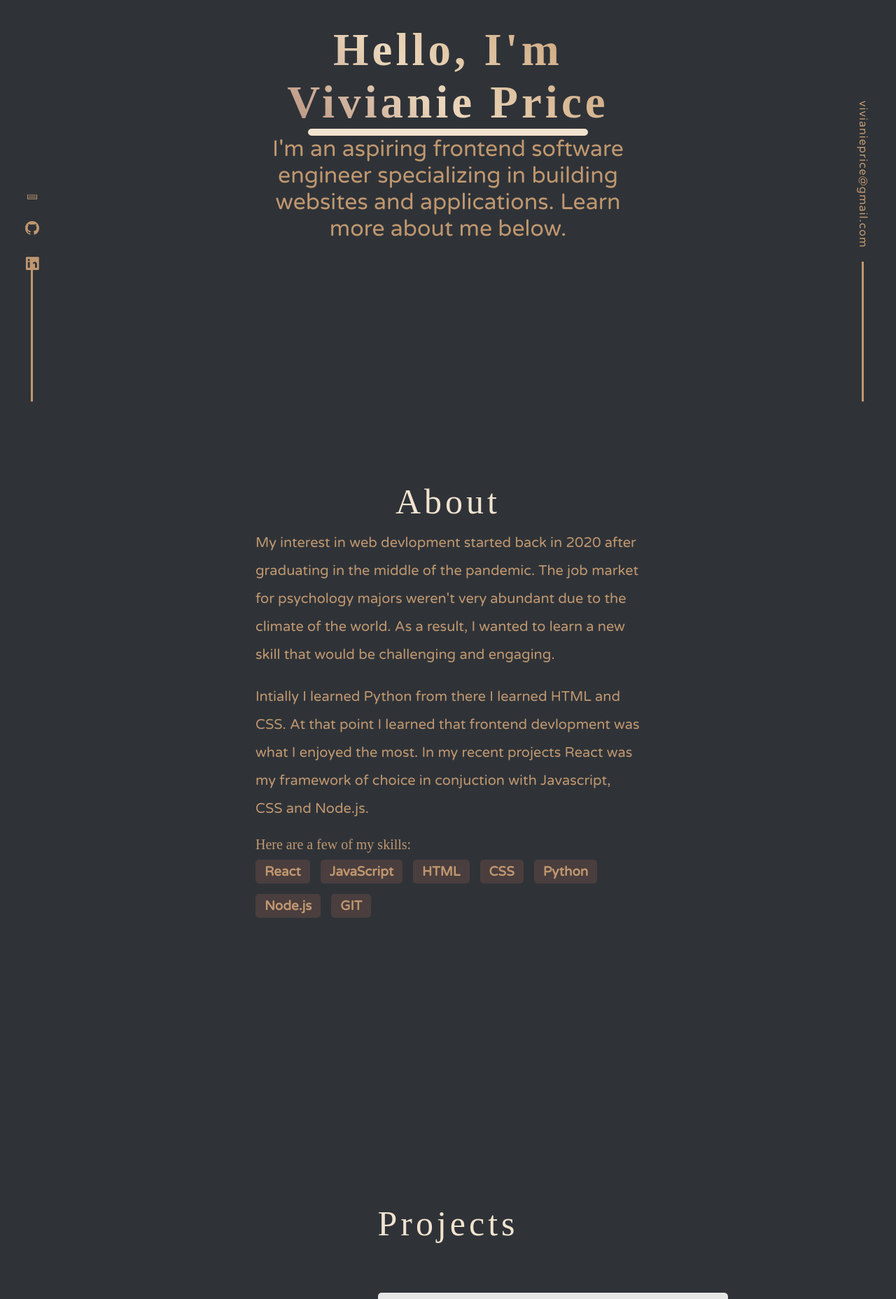
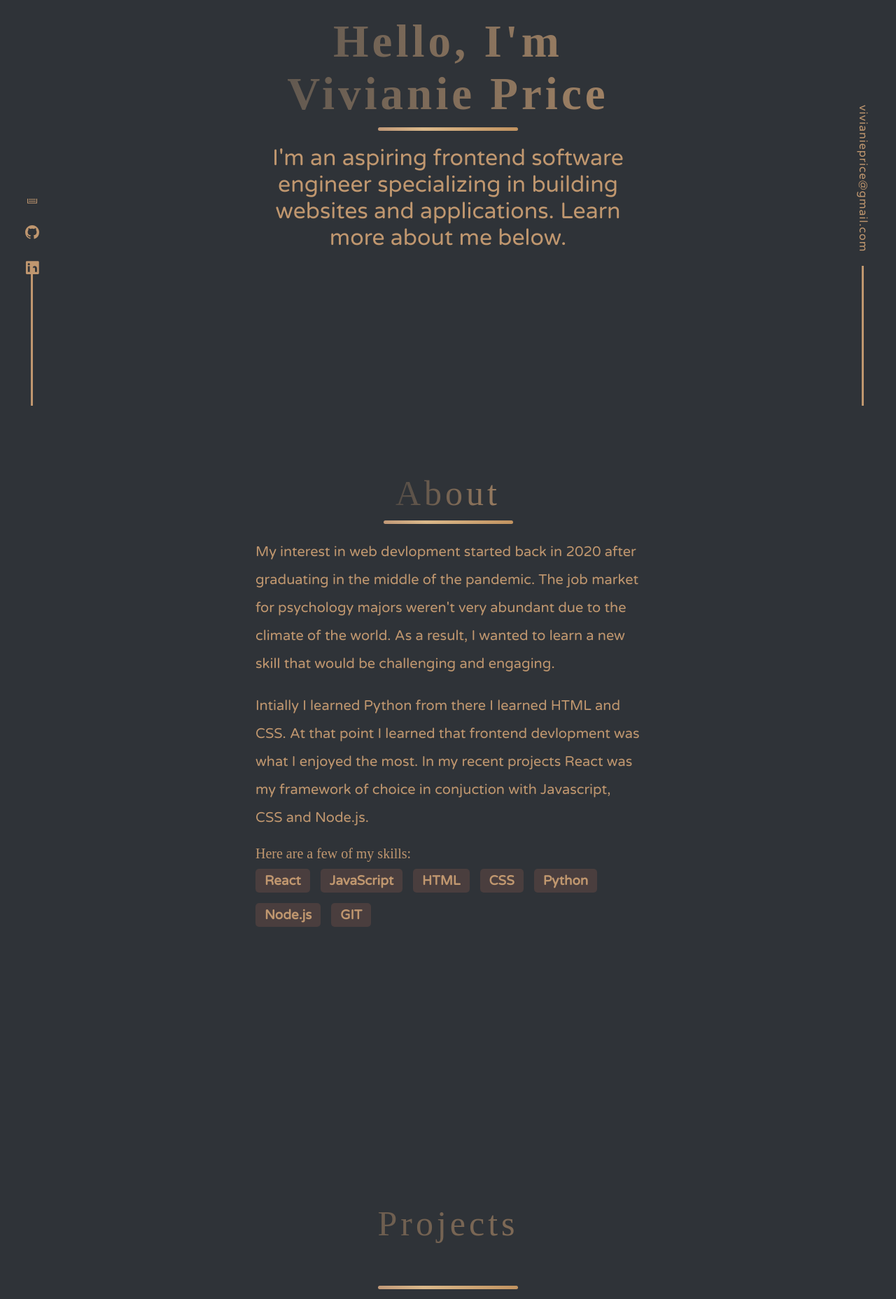
Before and after one commit to Vivianie-P/portfolio, a React (Create React App) app: page / in a window 1280 px wide. Shown: the part 220-2077 px from the top of the page at 70% size. Built offline with nearby package versions, Linux system fonts and the light colour scheme; a web font is replaced by a local one.

Commit message:
Added gradients to each section

```diff
--- a/src/App.css
+++ b/src/App.css
@@ -65,8 +65,8 @@ body {
 		align-items: center;
 		justify-content: center;
 		width: 35px;
-		position: absolute;
-		bottom: 6px;
+		position: fixed;
+		bottom: 0px;
 		left: auto;
 		right: 30px;
 	}
@@ -104,8 +104,8 @@ body {
 	.desktop-footer {
 		display: flex;
 		width: 90px;
-		position: absolute;
-		bottom: 6px;
+		position: fixed;
+		bottom: 0px;
 		left: 30px;
 		right: auto;
 		overflow-x: hidden;
@@ -117,6 +117,31 @@ body {
 }
 
 @media screen and (max-width: 800px) {
+	.logo {
+		--bg-size: 400%;
+		background: linear-gradient(
+				43deg,
+				rgba(175, 118, 63, 1) 0%,
+				rgba(218, 184, 138, 1) 30%,
+				rgba(156, 107, 93, 1) 50%,
+				rgba(218, 184, 138, 1) 70%,
+				rgba(175, 118, 63, 1) 100%
+			)
+			0 0 / 400% 100%;
+		background-size: 400%;
+		background-repeat: repeat;
+		background-clip: text;
+		-webkit-background-clip: text;
+		-webkit-text-fill-color: transparent;
+		animation: move-bg 30s infinite linear;
+	}
+
+	@keyframes move-bg {
+		to {
+			background-position: var(--bg-size) 0;
+		}
+	}
+
 	.side-menu {
 		display: none;
 	}
--- a/src/App.js
+++ b/src/App.js
@@ -68,7 +68,7 @@ function App() {
 
 						<div className="component-container">
 							<div ref={introRef}>
-								<Home />
+								<Home currTheme={theme} />
 							</div>
 							<div ref={aboutRef}>
 								<AboutMe />
--- a/src/Components/AboutMe.css
+++ b/src/Components/AboutMe.css
@@ -19,7 +19,18 @@
 	font-size: 3.5rem;
 	font-family: "Shrikhand", cursive;
 	font-weight: 400;
-	padding-bottom: 1rem;
+	--bg-size: 400%;
+	background: radial-gradient(
+			circle,
+			rgba(47, 51, 56, 1) 0%,
+			rgba(192, 151, 111, 1) 100%
+		)
+		0 0 / 400% 100%;
+	-webkit-text-fill-color: transparent;
+	color: transparent;
+	background-clip: text;
+	-webkit-background-clip: text;
+	animation: move-bg 30s infinite linear;
 }
 
 .aboutme-ppg {
--- a/src/Components/AboutMe.jsx
+++ b/src/Components/AboutMe.jsx
@@ -5,6 +5,7 @@ function AboutMe() {
 	return (
 		<div className="aboutme-main">
 			<h1 className="aboutme-title">About</h1>
+			<div className="underline"></div>
 			<p className="aboutme-ppg">
 				My interest in web devlopment started back in 2020 after graduating in the
 				middle of the pandemic. The job market for psychology majors weren't very
--- a/src/Components/ContactMe.css
+++ b/src/Components/ContactMe.css
@@ -19,6 +19,18 @@
 	font-family: "Shrikhand", cursive;
 	font-weight: 400;
 	font-size: 3.5rem;
+	--bg-size: 400%;
+	background: radial-gradient(
+			circle,
+			rgba(47, 51, 56, 1) 0%,
+			rgba(192, 151, 111, 1) 100%
+		)
+		0 0 / 400% 100%;
+	-webkit-text-fill-color: transparent;
+	color: transparent;
+	background-clip: text;
+	-webkit-background-clip: text;
+	animation: move-bg 30s infinite linear;
 }
 
 .inner-container {
--- a/src/Components/ContactMe.jsx
+++ b/src/Components/ContactMe.jsx
@@ -5,6 +5,7 @@ function ContactMe() {
 	return (
 		<div className="contact-me-container" id="contact-me">
 			<h1 className="contact-me-title">Let's network</h1>
+			<div className="underline"></div>
 			<div className="inner-container">
 				<p className="subtitle">
 					Want to work together or have any questions? Feel free to click the button
--- a/src/Components/Header.css
+++ b/src/Components/Header.css
@@ -89,12 +89,27 @@
 	display: flex;
 	justify-content: flex-end;
 	align-items: center;
-	font-size: 4rem;
+	font-size: 5rem;
 	background: none;
 	cursor: pointer;
 	border: none;
 	padding: 0;
-	transition: transform 0.6s, opacity 0.8s, top 0.6s;
+	background: linear-gradient(
+			43deg,
+			rgba(175, 118, 63, 1) 0%,
+			rgba(218, 184, 138, 1) 30%,
+			rgba(156, 107, 93, 1) 50%,
+			rgba(218, 184, 138, 1) 70%,
+			rgba(175, 118, 63, 1) 100%
+		)
+		0 0 / 400% 100%;
+	background-size: 400%;
+	background-repeat: repeat;
+	background-clip: text;
+	-webkit-background-clip: text;
+	-webkit-text-fill-color: transparent;
+	animation: move-bg 30s infinite linear;
+	--bg-size: 400%;
 }
 
 .light-dark {
--- a/src/Components/Header.jsx
+++ b/src/Components/Header.jsx
@@ -52,9 +52,11 @@ const Header = React.forwardRef((props) => {
 				</button>
 				<button to="#" className="hamburger">
 					{showNavMenu ? (
-						<FontAwesomeIcon icon={faX} onClick={toggleNavMenu} />
+						// <FontAwesomeIcon icon={faX} onClick={toggleNavMenu} />
+						<span onClick={toggleNavMenu}> {">"} </span>
 					) : (
-						<FontAwesomeIcon icon={faBarsStaggered} onClick={toggleNavMenu} />
+						// <FontAwesomeIcon icon={faBarsStaggered} onClick={toggleNavMenu} />
+						<span onClick={toggleNavMenu}> {"<"} </span>
 					)}
 				</button>
 			</div>
--- a/src/Components/Home.css
+++ b/src/Components/Home.css
@@ -11,7 +11,8 @@
 	height: 100vh;
 }
 
-.home-title {
+.home-title,
+.home-title-light {
 	letter-spacing: 0.5rem;
 	text-align: center;
 	font-size: 3.2rem;
@@ -19,13 +20,10 @@
 	margin: 0;
 
 	--bg-size: 400%;
-	background: linear-gradient(
-			43deg,
-			rgba(175, 118, 63, 1) 0%,
-			rgba(235, 215, 188, 1) 30%,
-			rgba(156, 107, 93, 1) 50%,
-			rgba(235, 215, 188, 1) 70%,
-			rgba(175, 118, 63, 1) 100%
+	background: radial-gradient(
+			circle,
+			rgba(68, 69, 70, 1) 0%,
+			rgba(192, 151, 111, 1) 100%
 		)
 		0 0 / 400% 100%;
 	-webkit-text-fill-color: transparent;
@@ -35,25 +33,35 @@
 	animation: move-bg 30s infinite linear;
 }
 
+.home-title-light {
+	background: radial-gradient(
+			circle,
+			rgba(47, 51, 56, 1) 0%,
+			rgba(175, 118, 63, 1) 100%
+		)
+		0 0 / 400% 100%;
+
+	background-clip: text;
+	-webkit-background-clip: text;
+}
+
 .underline {
+	--bg-size: 400%;
 	background: linear-gradient(
 			43deg,
 			rgba(175, 118, 63, 1) 0%,
-			rgba(235, 215, 188, 1) 30%,
+			rgba(218, 184, 138, 1) 30%,
 			rgba(156, 107, 93, 1) 50%,
-			rgba(235, 215, 188, 1) 70%,
+			rgba(218, 184, 138, 1) 70%,
 			rgba(175, 118, 63, 1) 100%
 		)
 		0 0 / 400% 100%;
-	/* -webkit-text-fill-color: transparent;
-	color: transparent;
-	background-clip: text;
-	-webkit-background-clip: text;
+	-webkit-text-fill-color: transparent;
 	animation: move-bg 30s infinite linear;
-	--bg-size: 400%; */
-	border: solid 5px;
+	height: 5px;
 	border-radius: 5px;
-	width: 50%;
+	width: 25%;
+	margin: 1rem auto 2rem;
 }
 
 .home-ppg {
@@ -65,7 +73,8 @@
 }
 
 @media screen and (min-width: 800px) {
-	.home-title {
+	.home-title,
+	.home-title-light {
 		font-size: 6.5rem;
 	}
 
--- a/src/Components/Home.jsx
+++ b/src/Components/Home.jsx
@@ -1,10 +1,12 @@
 import React from "react";
 import "./Home.css";
 
-const home = () => {
+const Home = (props) => {
 	return (
 		<div className="home-main" id="/">
-			<h1 className="home-title">
+			<h1
+				className={props.currTheme === "dark" ? "home-title" : "home-title-light"}
+			>
 				Hello, I'm <br /> Vivianie Price
 			</h1>
 			<div className="underline"></div>
@@ -16,4 +18,4 @@ const home = () => {
 	);
 };
 
-export default home;
+export default Home;
--- a/src/Components/Projects.css
+++ b/src/Components/Projects.css
@@ -7,7 +7,18 @@
 	font-family: "Shrikhand", cursive;
 	font-weight: 400;
 	margin: 0;
-	padding-bottom: 2rem;
+	--bg-size: 400%;
+	background: radial-gradient(
+			circle,
+			rgba(47, 51, 56, 1) 0%,
+			rgba(192, 151, 111, 1) 100%
+		)
+		0 0 / 400% 100%;
+	-webkit-text-fill-color: transparent;
+	color: transparent;
+	background-clip: text;
+	-webkit-background-clip: text;
+	animation: move-bg 30s infinite linear;
 }
 
 .projects-container {
--- a/src/Components/Projects.jsx
+++ b/src/Components/Projects.jsx
@@ -7,6 +7,7 @@ const Projects = () => {
 			<div className="projects-title-container">
 				<h1 className="projects-title">Projects</h1>
 			</div>
+			<div className="underline"></div>
 			<div className="projects-container">
 				<Card
 					title="Shortly"
```
